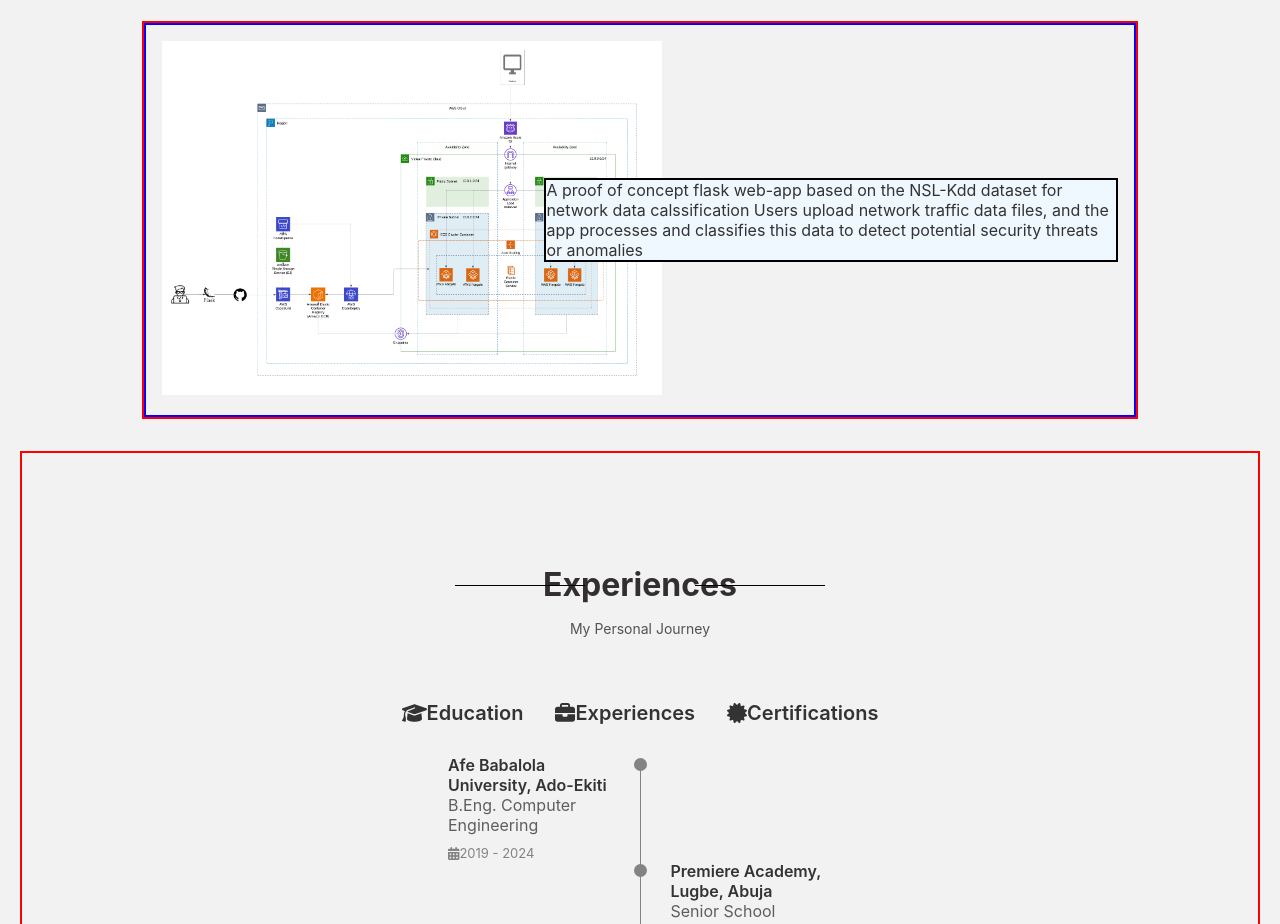
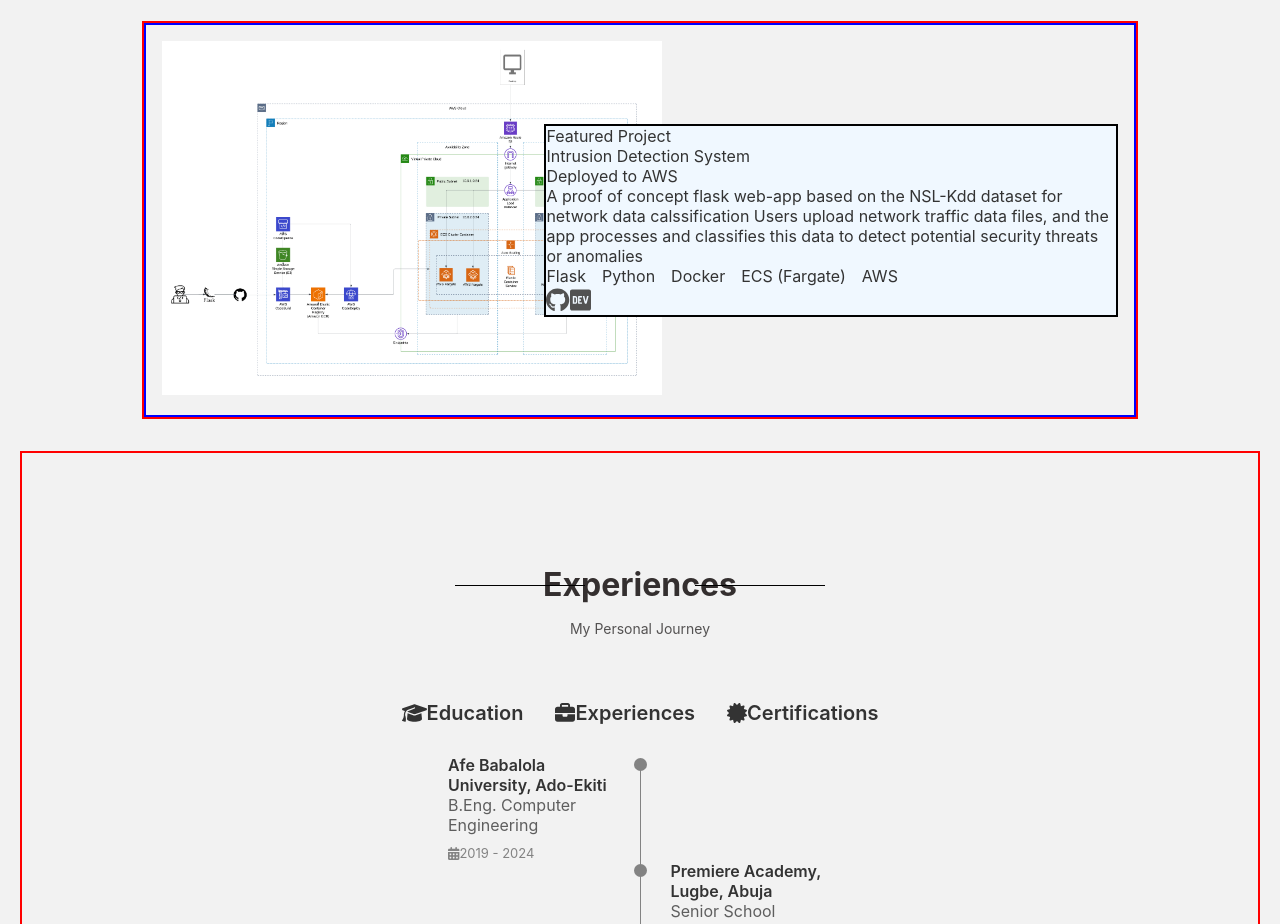
Before and after one commit to VSI12/Portfolio_v2, a Next.js app: page / in a window 1280 px wide. Shown: the part 1520-2444 px from the top of the page. Built offline with nearby package versions, Linux system fonts and the light colour scheme; no server answers.

Commit message:
added the conent

```diff
--- a/src/components/Projects/Projects.jsx
+++ b/src/components/Projects/Projects.jsx
@@ -1,6 +1,11 @@
 import React from 'react'
 import styles from './projects.module.css'
 import Image from 'next/image'
+import { FontAwesomeIcon } from '@fortawesome/react-fontawesome';
+import { faGithub } from '@fortawesome/free-brands-svg-icons';
+import { faDev } from '@fortawesome/free-brands-svg-icons';
+
+
 const Projects = () => {
   return (
     <section className={styles.section} id="projects">
@@ -14,8 +19,34 @@
             </div>
 
             <div className={styles.projects__data}>
-            A proof of concept flask web-app based on the NSL-Kdd dataset for network data calssification
-            Users upload network traffic data files, and the app processes and classifies this data to detect potential security threats or anomalies
+              <div className={styles.projects__subtitle}>
+                Featured Project
+              </div>
+              <div className={styles.projects__title}>
+              Intrusion Detection System <br />
+              Deployed to AWS
+              </div>
+              <div className={styles.projects__description}>
+              A proof of concept flask web-app based on the NSL-Kdd dataset for network data calssification
+              Users upload network traffic data files, and the app processes and classifies this data to detect potential security threats or anomalies
+              </div>
+              <div className={styles.projects__techstacks}>
+                <ul className={styles.techstacks__list}>
+                  <li>Flask</li>
+                  <li>Python</li>
+                  <li>Docker</li>
+                  <li>ECS (Fargate)</li>
+                  <li>AWS</li>
+                </ul>
+              </div>
+              <div className={styles.projects__links}>
+                <a href="https://github.com/VSI12/IDS-Project" target="_blank" rel="noopener noreferrer" className={styles.projects__link}>
+                  <FontAwesomeIcon icon={faGithub} className={styles.projects__link__icon} />
+                </a>
+                <a href="https://github.com/VSI12/IDS-Architecture" target="_blank" rel="noopener noreferrer" className={styles.projects__link}>
+                  <FontAwesomeIcon icon={faDev} className={styles.projects__link__icon} />
+                </a>
+              </div>
             </div>
           </div>
         </div>
--- a/src/components/Projects/projects.module.css
+++ b/src/components/Projects/projects.module.css
@@ -71,6 +71,33 @@
     background-color: aliceblue;
   }
 
+  .techstacks__list{
+    list-style: none;          /* Removes bullet points */
+    padding: 0;                /* Removes default padding */
+    margin: 0;                 /* Removes default margin */
+    display: flex;
+  }
+
+  .techstacks__list li{
+    margin-right: 1rem;        /* Adds space between list items */
+  }
+/* .projects__links{
+  display: flex;
+  flex-direction: column;
+  gap: 1rem;
+  padding-bottom: 5rem;
+} */
+
+.projects__link{
+  font-size: 1.5rem;
+  width: 35px;
+  height: 35px;
+  color: rgb(82, 82, 82);
+  transition: all 0.3s ease-in-out;
+}
+
+
+
 
 
 @media screen and (max-width: 992px) {
```
